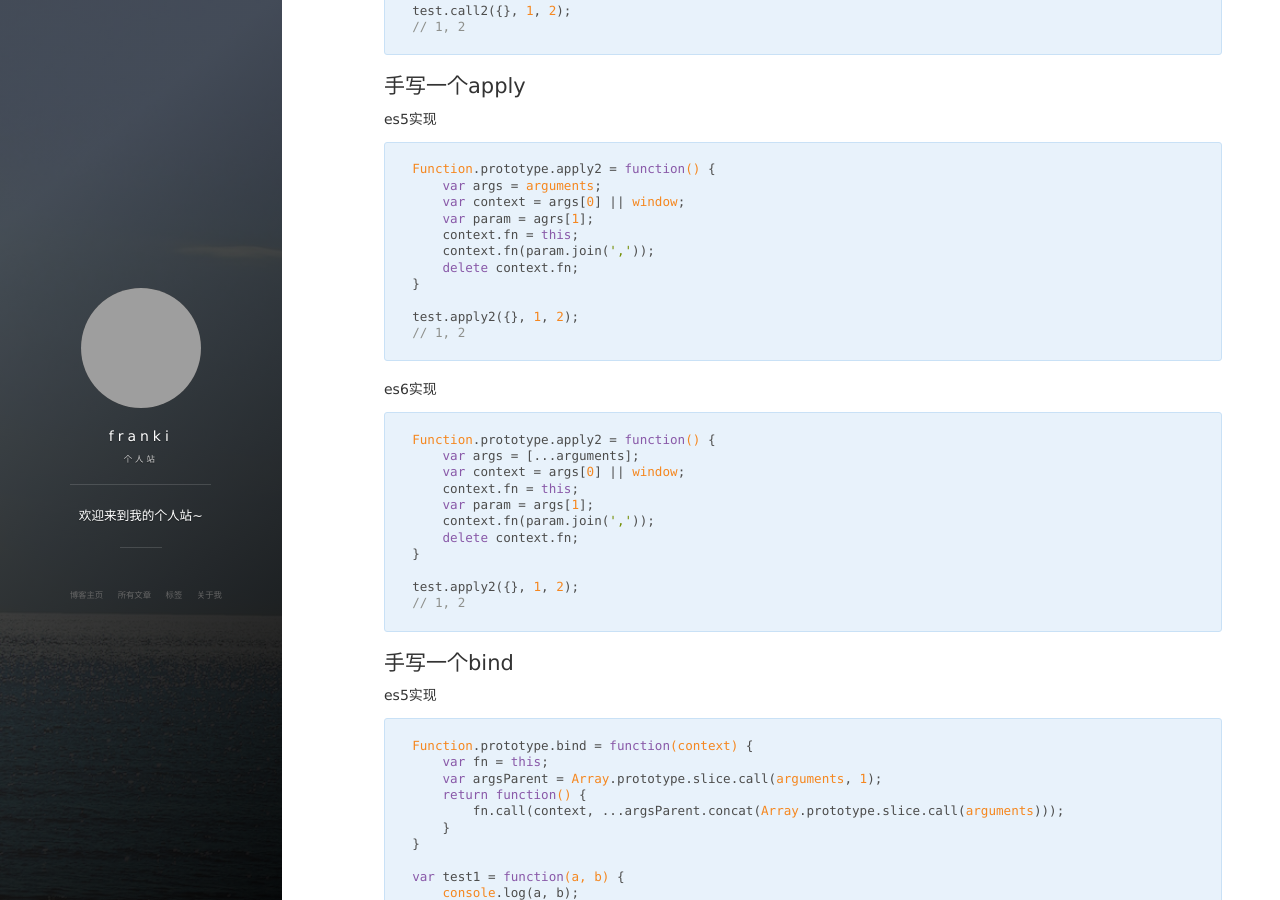
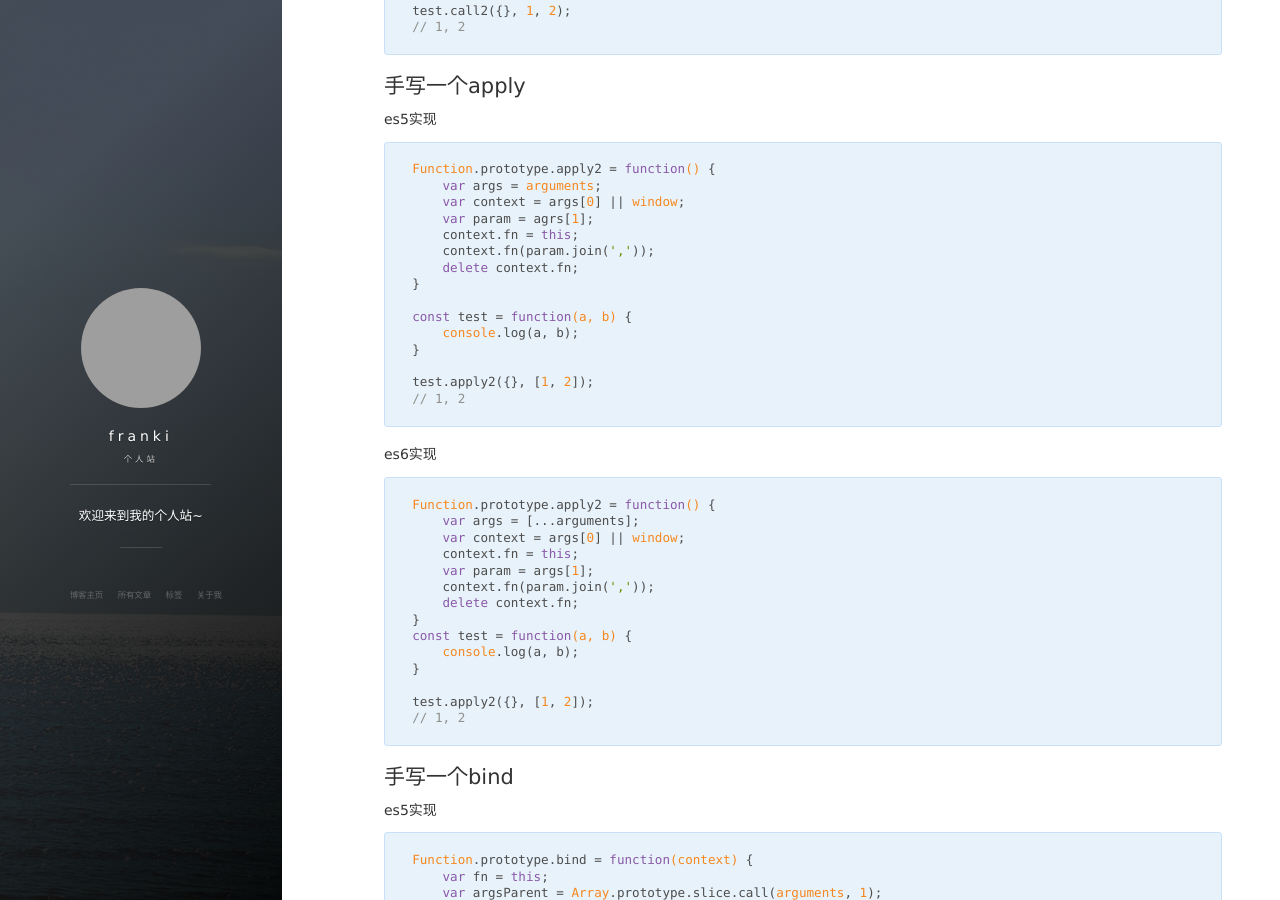
Before and after one commit to NikFranki/NikFranki.github.io, a Jekyll site: the page built from _posts/2019-05-25-js进阶.md, in a window 1280 px wide and 900 px high, scrolled down 1101 px. Built offline with Jekyll 4.4.1, drawn with Linux system fonts in a browser that asks for light colours; nearby versions of some CDN libraries; comment, search, counter and statistics services are not loaded; some of the changed text lies outside the part shown; grey boxes are pictures that could not be loaded.

Commit message:
feat: 需改js进阶文章

````diff
--- a/_posts/2019-05-25-js进阶.md
+++ b/_posts/2019-05-25-js进阶.md
@@ -62,7 +62,11 @@ Function.prototype.apply2 = function() {
     delete context.fn;
 }
 
-test.apply2({}, 1, 2);
+const test = function(a, b) {
+    console.log(a, b);
+}
+
+test.apply2({}, [1, 2]);
 // 1, 2
 ```
 
@@ -76,8 +80,11 @@ Function.prototype.apply2 = function() {
     context.fn(param.join(','));
     delete context.fn;
 }
+const test = function(a, b) {
+    console.log(a, b);
+}
 
-test.apply2({}, 1, 2);
+test.apply2({}, [1, 2]);
 // 1, 2
 ```
 
````
Also changed, not shown: other parts of _posts/2019-05-25-js进阶.md (+1 -1 lines).
